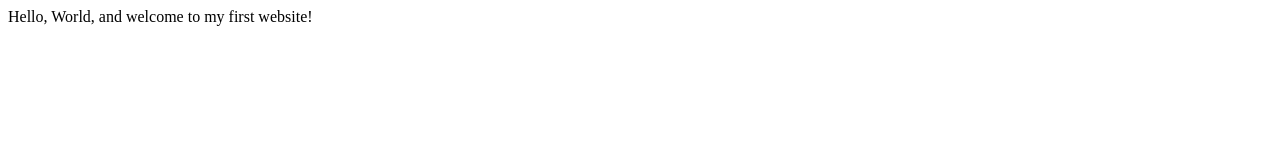
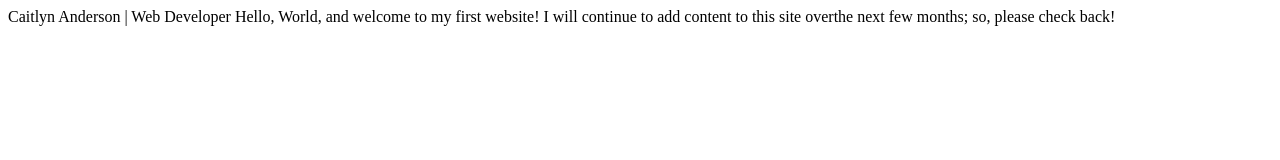
Before and after one commit to anderscait/anderscait.github.io, a plain HTML site: page index.html in a window 1280 px wide. Drawn offline with Linux system fonts and the light colour scheme.

Commit message:
Update index.html

```diff
--- a/index.html
+++ b/index.html
@@ -3,9 +3,11 @@
     <head>
         <meta charset="utf-8">
         <meta name="viewport" content="width=device-width, initial-scale=1.0">
-        <title>My First Website</title>
+        <meta name="author" content="Caitlyn Anderson"
+        <title>Caitlyn Anderson | Web Developer</title>
     </head>
     <body>
        Hello, World, and welcome to my first website!
+        I will continue to add content to this site overthe next few months; so, please check back!
     </body>
 </html>
```
